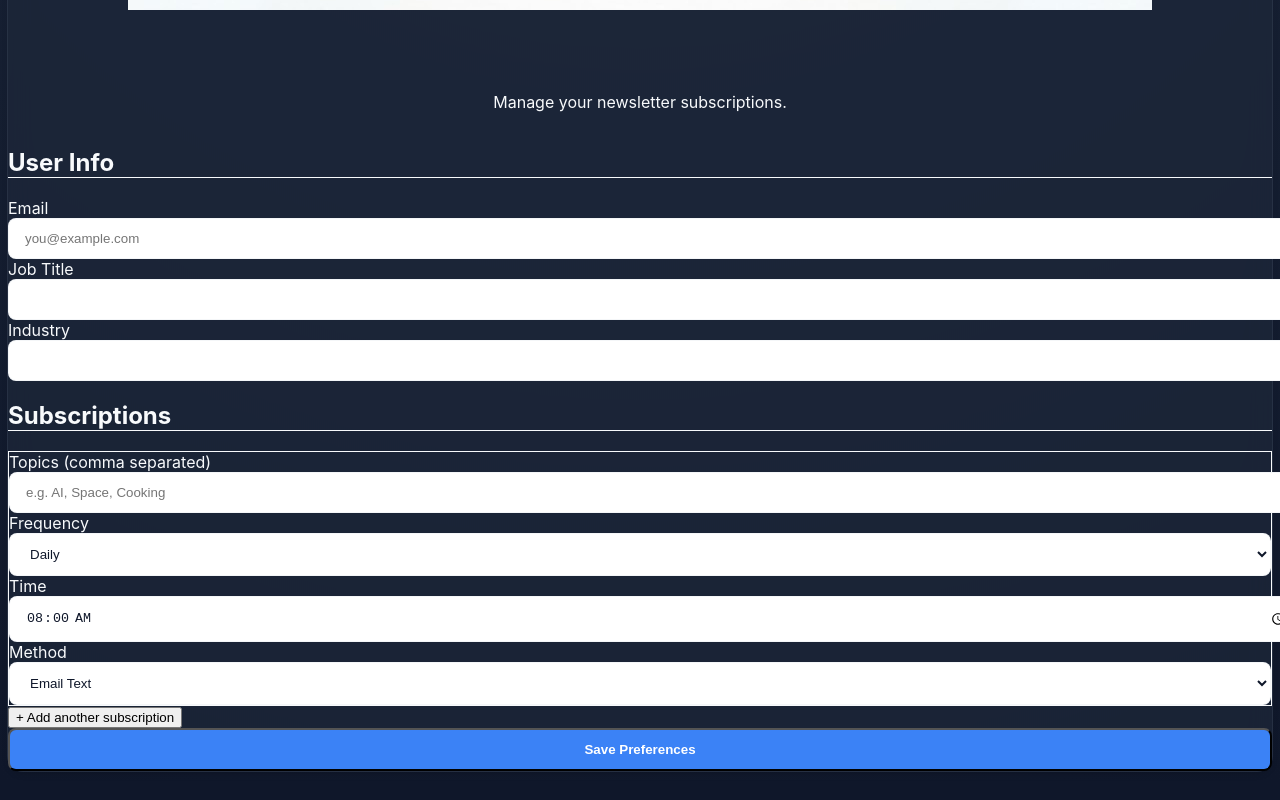
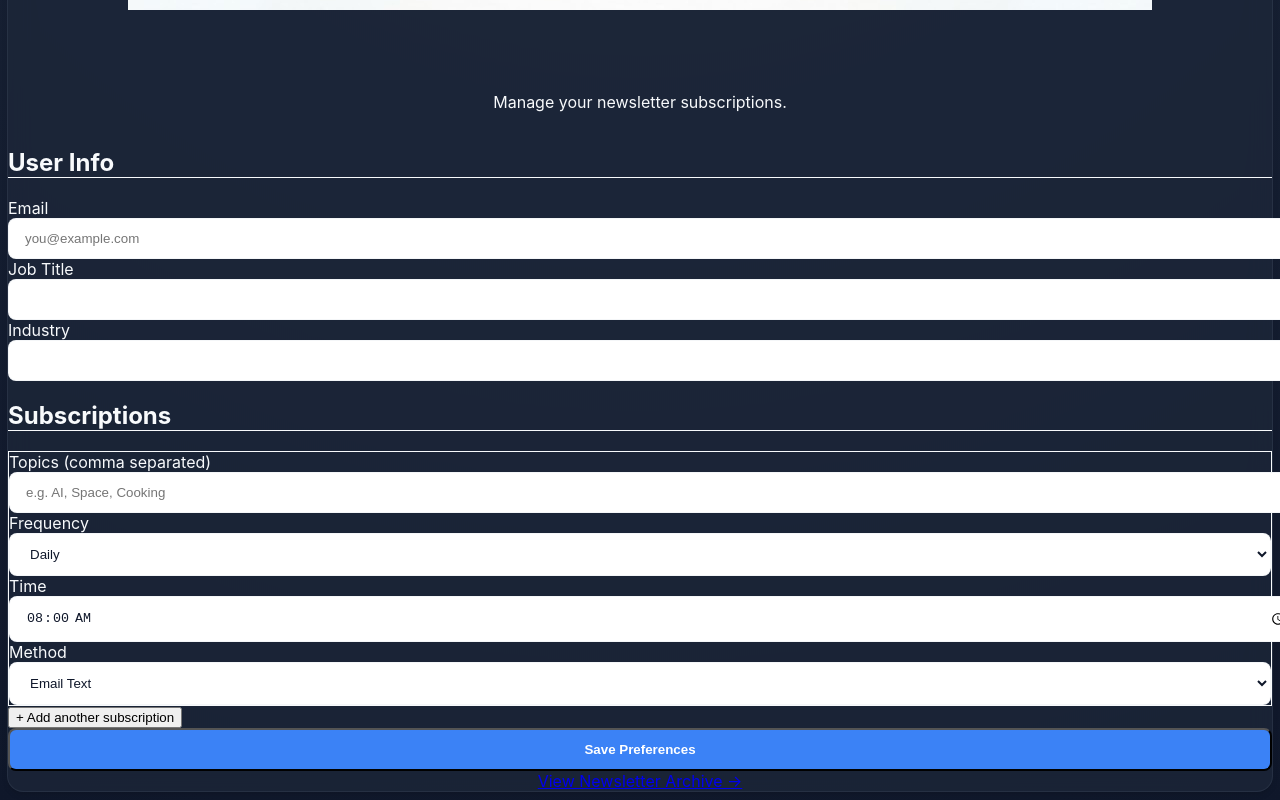
Before and after one commit to tanshuai2008/NewsPulse, a Next.js app: page / in a window 1280 px wide. Shown: the part 558-1358 px from the top of the page. Built offline with nearby package versions, Linux system fonts and the light colour scheme.

Commit message:
Add link to newsletter archive on homepage

```diff
--- a/app/page.tsx
+++ b/app/page.tsx
@@ -177,10 +177,13 @@ export default function Home() {
           </div>
         </div>
 
-        <div className="flex justify-center mt-8">
+        <div className="flex flex-col items-center mt-8 space-y-4">
           <button onClick={handleSubmit} disabled={loading} className="btn-primary w-full md:w-auto px-12">
             {loading ? 'Saving...' : 'Save Preferences'}
           </button>
+          <a href="/newsletters" className="text-sm text-blue-400 hover:text-blue-300">
+            View Newsletter Archive →
+          </a>
         </div>
       </div>
     </main>
```
